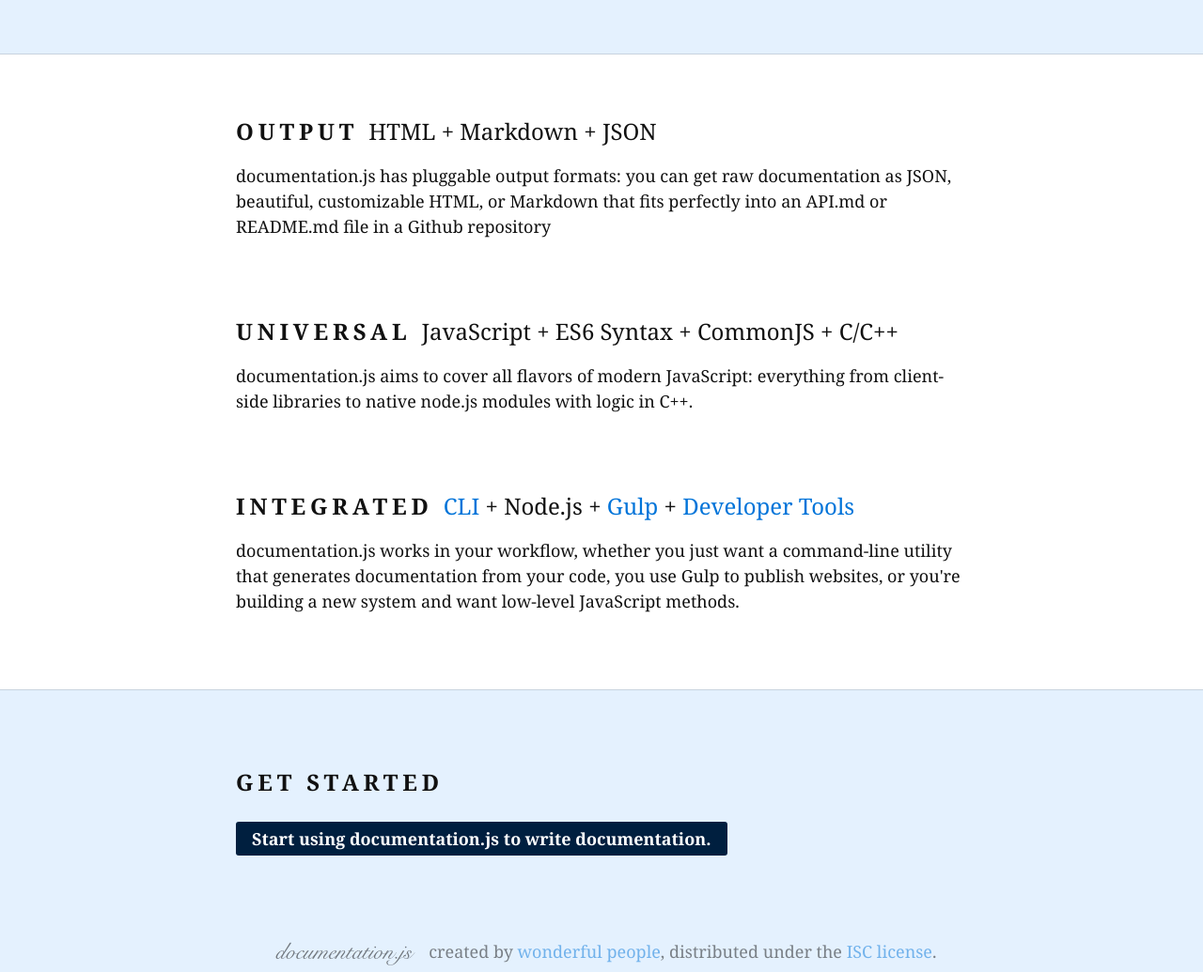
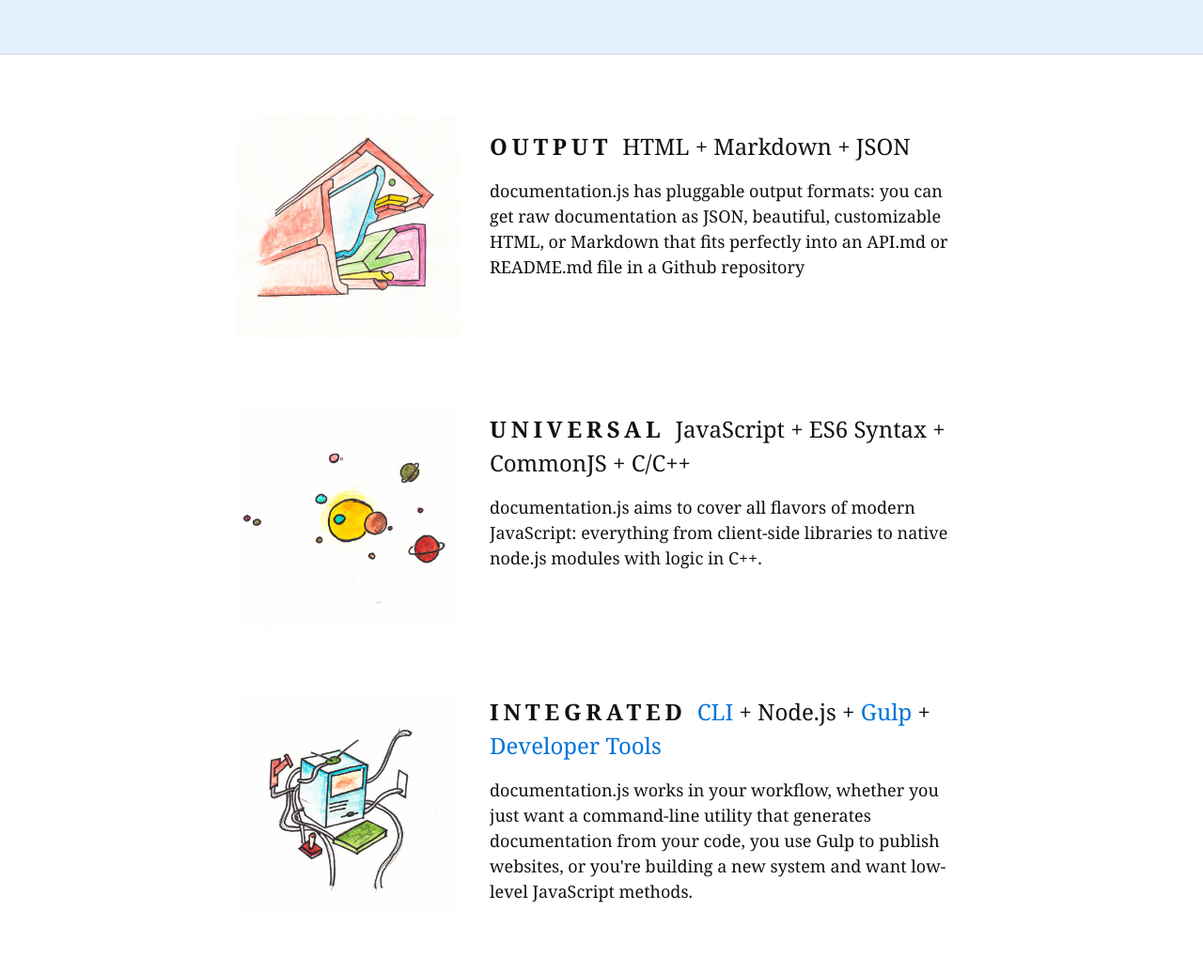
Before and after one commit to documentationjs/documentationjs.github.io, a plain HTML site: page index.html in a window 1280 px wide. Shown: the part 380-1415 px from the top of the page at 94% size. Drawn offline with Linux system fonts and the light colour scheme.

Commit message:
Add illustrations

```diff
--- a/index.html
+++ b/index.html
@@ -35,8 +35,12 @@
 </header>
 <section class='container'>
 
-<div class='px2'>
-  <div class='h2 mt4 mb0'>
+<div class='px2 mt4 clearfix mxn2'>
+  <div class='sm-col sm-col-4 px2'>
+    <img src='illustrations/output.jpg' />
+  </div>
+  <div class='sm-col sm-col-8 px2'>
+    <div class='h2 mb0 mt2'>
       <span class='caps bold'>
         Output
       </span>
@@ -53,9 +57,14 @@
       repository
     </p>
   </div>
+</div>
 
-<div class='px2'>
-  <div class='h2 mt4 mb0'>
+<div class='px2 mt4 clearfix mxn2'>
+  <div class='sm-col sm-col-4 px2'>
+    <img src='illustrations/universal.jpg' />
+  </div>
+  <div class='sm-col sm-col-8 px2'>
+    <div class='h2 mb0 mt1'>
       <span class='caps bold'>
         Universal
       </span>
@@ -72,9 +81,14 @@
       with logic in C++.
     </p>
   </div>
+</div>
 
-<div class='px2'>
-  <div class='h2 mt4 mb0'>
+<div class='px2 mt4 clearfix mxn2'>
+  <div class='sm-col sm-col-4 px2'>
+    <img src='illustrations/integrated.jpg' />
+  </div>
+  <div class='sm-col sm-col-8 px2'>
+    <div class='h2 mb0'>
       <span class='caps bold'>
         Integrated
       </span>
@@ -91,6 +105,7 @@
       you use Gulp to publish websites, or you're building
       a new system and want low-level JavaScript methods.
     </p>
+  </div>
 </div>
 </section>
 
```
Also changed, not shown: illustrations/integrated.jpg (added), illustrations/output.jpg (added), illustrations/universal.jpg (added). Lines whose indentation alone changed are shown as unchanged.
